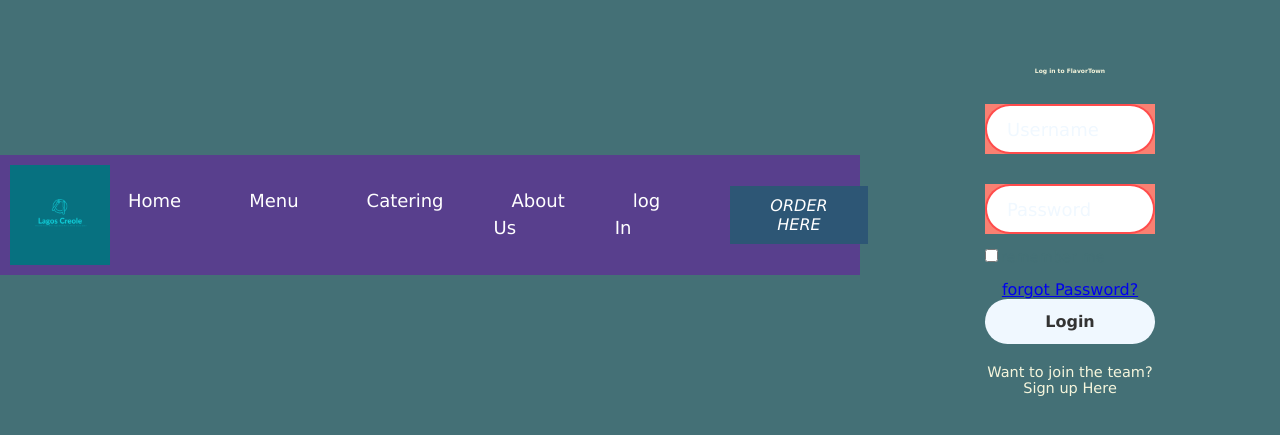
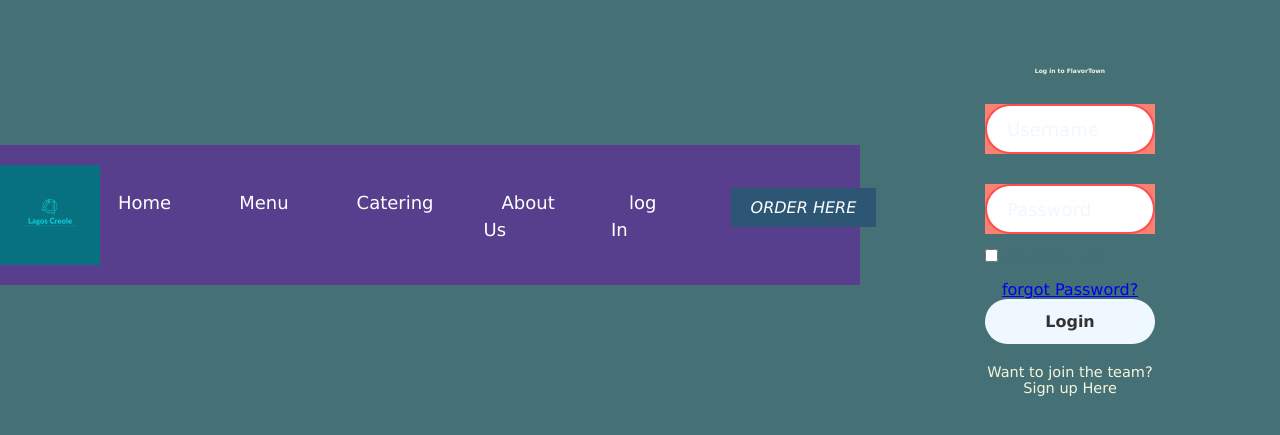
Before and after one commit to StephenOke/LagosCreole-Updated, a plain HTML site: page login.html in a window 1280 px wide. Shown: the part 185-620 px from the top of the page. Drawn offline with Linux system fonts and the light colour scheme.

Commit message:
comment out

```diff
--- a/login.html
+++ b/login.html
@@ -7,7 +7,7 @@
     <link rel="stylesheet" href="styles.css">
     <link href='https://unpkg.com/boxicons@2.1.4/css/boxicons.min.css'>
     <link rel="stylesheet" href="logInPage.css ">
-    <link href="LagosCreoleCSS.css" rel="stylesheet">
+    <!-- <link href="LagosCreoleCSS.css" rel="stylesheet"> -->
 </head>
 <body>
     <header>
```
